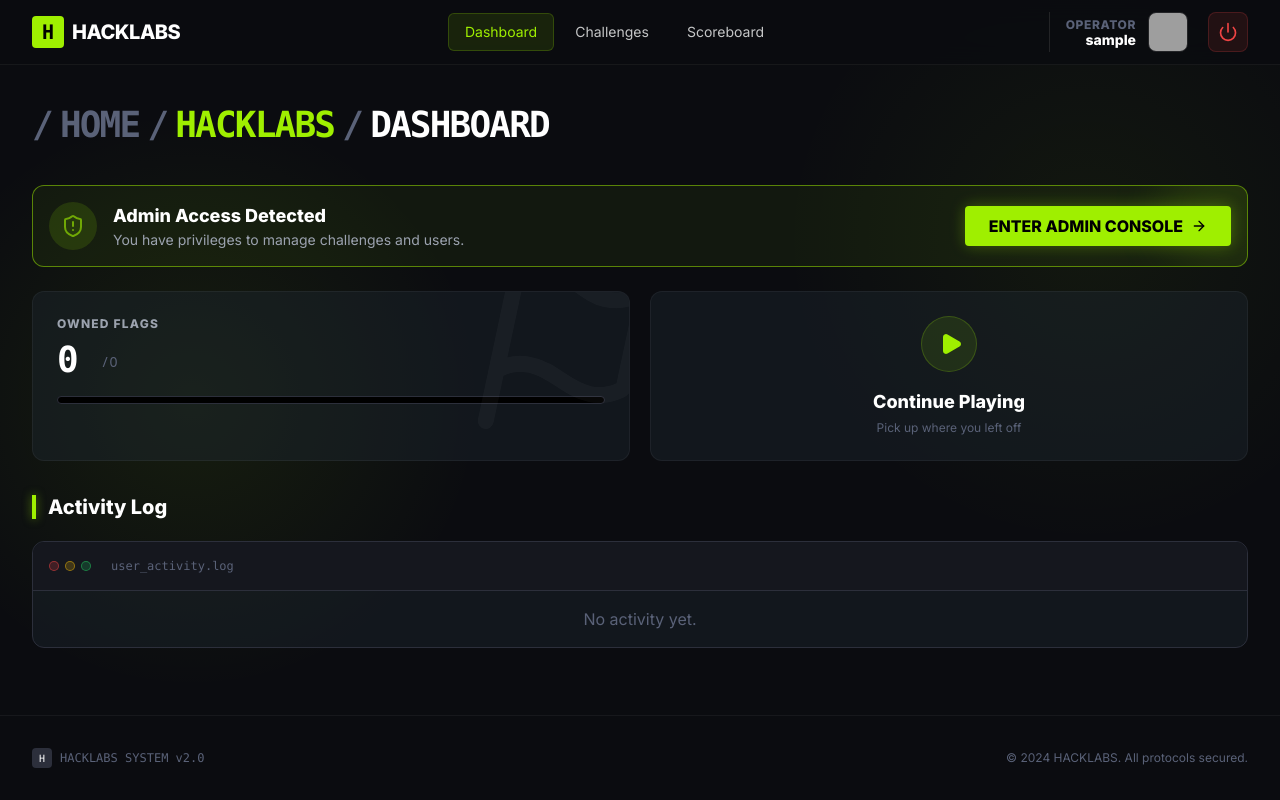
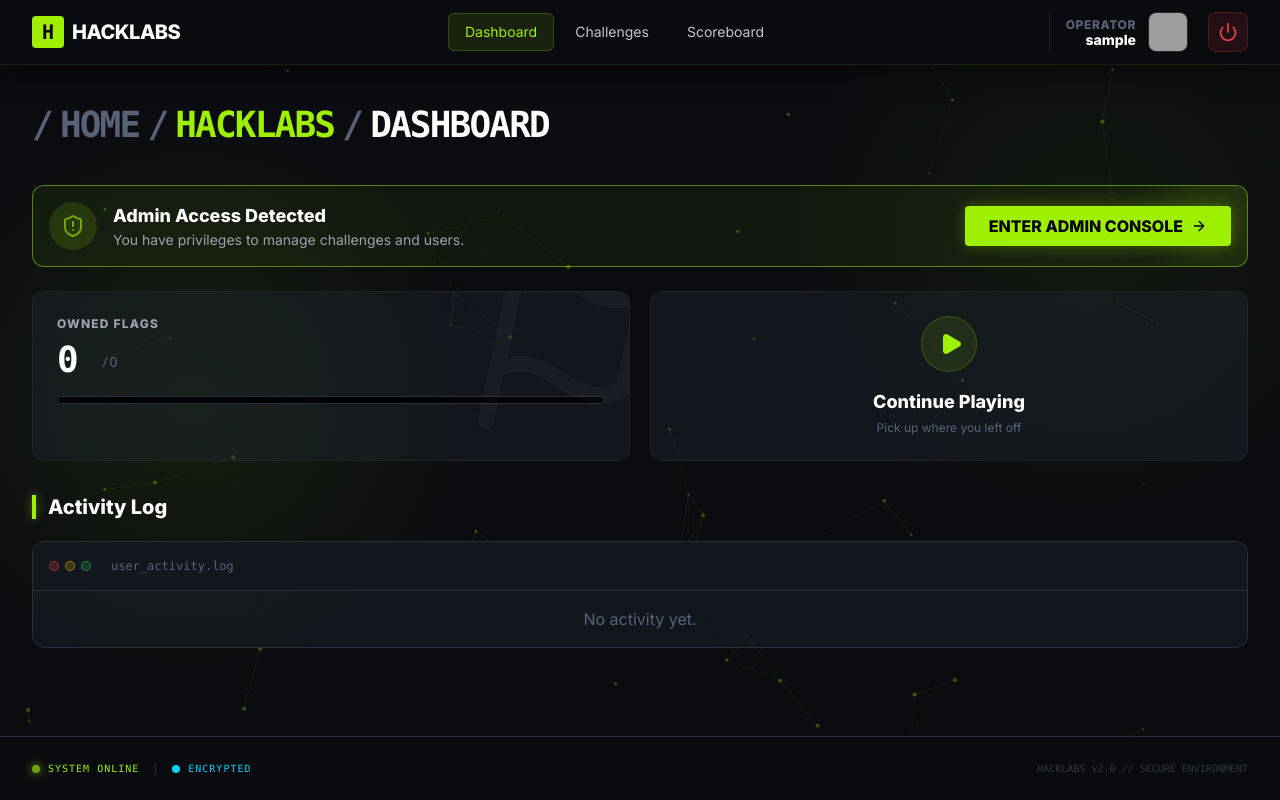
Before and after one commit to Firdavsiy1/CTF, a Django app: page /dashboard/ in a window 1280 px wide. Run offline with Django 5.2, Linux system fonts and the light colour scheme; the visitor is signed in with stand-in values (Sample User, id 1); data comes from the database, SQL or seed files in the repository; data that the repository does not hold is empty; some libraries are stand-ins or nearby versions; grey boxes are pictures that could not be loaded.

Commit message:
Implement populate_db command and improve site design
- Added `populate_db` management command to generate dummy data for Users, Challenges, Solves, etc.
- Enhanced `base.html` with a Cyber Particle Network background animation.
- Improved Navigation Bar with glassmorphism and shadow effects.
- Updated Footer with system status indicators.
- Added `.gitignore` to exclude artifacts and logs.
- Cleaned up `__pycache__` and `db.sqlite3` from the repository.

Co-authored-by: Firdavsiy1 <257269080+Firdavsiy1@users.noreply.github.com>

```diff
--- a/templates/base.html
+++ b/templates/base.html
@@ -80,12 +80,23 @@
             -webkit-text-fill-color: white !important;
             transition: background-color 5000s ease-in-out 0s;
         }
+
+        #bg-canvas {
+            position: fixed;
+            top: 0;
+            left: 0;
+            width: 100%;
+            height: 100%;
+            z-index: -1;
+            pointer-events: none;
+        }
     </style>
 </head>
 <body class="flex flex-col min-h-screen">
+    <canvas id="bg-canvas"></canvas>
 
     <!-- Navigation -->
-    <nav class="sticky top-0 z-50 border-b border-white/5 bg-[#0b0c10]/80 backdrop-blur-md">
+    <nav class="sticky top-0 z-50 border-b border-[#9fef00]/10 bg-[#0b0c10]/90 backdrop-blur-xl shadow-[0_4px_30px_rgba(0,0,0,0.5)]">
         <div class="max-w-7xl mx-auto px-4 sm:px-6 lg:px-8">
             <div class="flex items-center justify-between h-16">
                 <!-- Logo -->
@@ -195,14 +206,22 @@
         </div>
     </main>
 
-    <footer class="border-t border-white/5 bg-[#0b0c10] mt-12 py-8">
-        <div class="max-w-7xl mx-auto px-4 sm:px-6 lg:px-8 flex flex-col md:flex-row justify-between items-center gap-4">
-            <div class="flex items-center gap-2">
-                <div class="w-5 h-5 bg-[#2c2f3b] rounded flex items-center justify-center text-[10px] text-white font-mono">H</div>
-                <span class="text-xs text-[#5a6278] font-mono">HACKLABS SYSTEM v2.0</span>
+    <footer class="border-t border-[#2c2f3b] bg-[#0b0c10]/90 backdrop-blur-sm mt-auto py-6 relative z-10">
+        <div class="max-w-7xl mx-auto px-4 sm:px-6 lg:px-8 flex flex-col md:flex-row justify-between items-center gap-6">
+            <div class="flex items-center gap-4">
+                <div class="flex items-center gap-2">
+                    <div class="w-2 h-2 rounded-full bg-[#9fef00] animate-pulse shadow-[0_0_10px_#9fef00]"></div>
+                    <span class="text-[10px] text-[#9fef00] font-mono uppercase tracking-widest">System Online</span>
+                </div>
+                 <div class="hidden md:block w-px h-3 bg-[#2c2f3b]"></div>
+                <div class="flex items-center gap-2">
+                    <div class="w-2 h-2 rounded-full bg-[#00d2ff]"></div>
+                    <span class="text-[10px] text-[#00d2ff] font-mono uppercase tracking-widest">Encrypted</span>
+                </div>
             </div>
-            <div class="text-xs text-[#5a6278]">
-                &copy; 2024 HACKLABS. All protocols secured.
+
+            <div class="flex items-center gap-2 opacity-50 hover:opacity-100 transition-opacity">
+                 <span class="text-[10px] text-[#5a6278] font-mono">HACKLABS v2.0 // SECURE ENVIRONMENT</span>
             </div>
         </div>
     </footer>
@@ -359,6 +378,68 @@
         setInterval(checkMessages, 5000);
 
         {% endif %}
+
+        // --- Particle Network Animation ---
+        const canvas = document.getElementById('bg-canvas');
+        if (canvas) {
+            const ctx = canvas.getContext('2d');
+            let particles = [];
+            const particleCount = 60; // Optimal density
+
+            function resize() {
+                canvas.width = window.innerWidth;
+                canvas.height = window.innerHeight;
+            }
+            window.addEventListener('resize', resize);
+            resize();
+
+            class Particle {
+                constructor() {
+                    this.x = Math.random() * canvas.width;
+                    this.y = Math.random() * canvas.height;
+                    this.vx = (Math.random() - 0.5) * 0.3;
+                    this.vy = (Math.random() - 0.5) * 0.3;
+                    this.size = Math.random() * 2 + 0.5;
+                }
+                update() {
+                    this.x += this.vx;
+                    this.y += this.vy;
+                    if (this.x < 0 || this.x > canvas.width) this.vx *= -1;
+                    if (this.y < 0 || this.y > canvas.height) this.vy *= -1;
+                }
+                draw() {
+                    ctx.fillStyle = 'rgba(159, 239, 0, 0.3)';
+                    ctx.beginPath();
+                    ctx.arc(this.x, this.y, this.size, 0, Math.PI * 2);
+                    ctx.fill();
+                }
+            }
+
+            for (let i = 0; i < particleCount; i++) particles.push(new Particle());
+
+            function animate() {
+                ctx.clearRect(0, 0, canvas.width, canvas.height);
+                particles.forEach(p => {
+                    p.update();
+                    p.draw();
+                    particles.forEach(p2 => {
+                        const dx = p.x - p2.x;
+                        const dy = p.y - p2.y;
+                        const dist = Math.sqrt(dx*dx + dy*dy);
+                        if (dist < 120) {
+                            ctx.strokeStyle = `rgba(159, 239, 0, ${0.15 - dist/800})`;
+                            ctx.lineWidth = 0.5;
+                            ctx.beginPath();
+                            ctx.moveTo(p.x, p.y);
+                            ctx.lineTo(p2.x, p2.y);
+                            ctx.stroke();
+                        }
+                    });
+                });
+                requestAnimationFrame(animate);
+            }
+            animate();
+        }
     </script>
     {% block scripts %}{% endblock %}
 </body>
```
Also changed, not shown: 1 other file.
